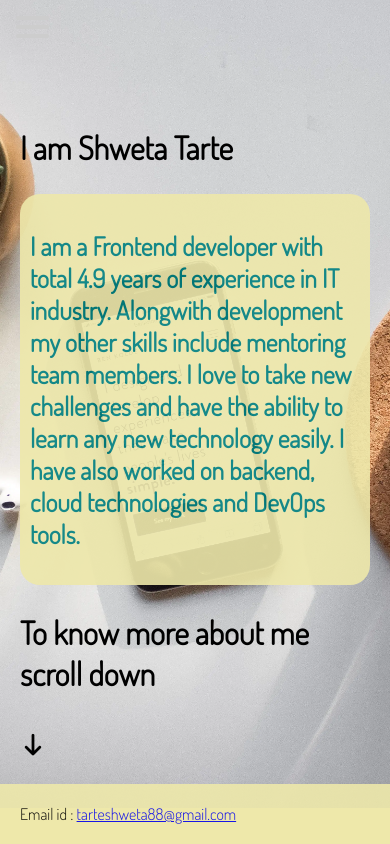
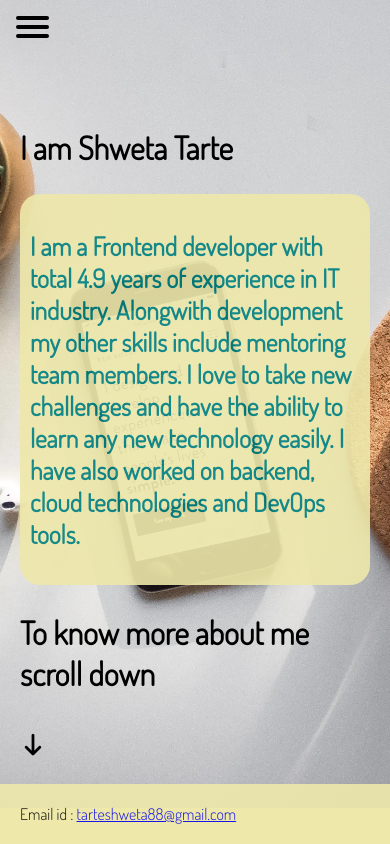
Before and after one commit to shweta-collab/shweta-collab.github.io, a plain HTML site: page index.html in a window 390 px wide. Shown: the top 844 px of the page. Drawn offline with Linux system fonts and the light colour scheme.

Commit message:
menu toggle color change

```diff
--- a/styles.css
+++ b/styles.css
@@ -65,7 +65,7 @@ nav ul {
   height: 4px;
   margin-bottom: 5px;
   position: relative;
-  background: #cdcdcd;
+  background: #000;
   border-radius: 3px;
 
   z-index: 999;
```
